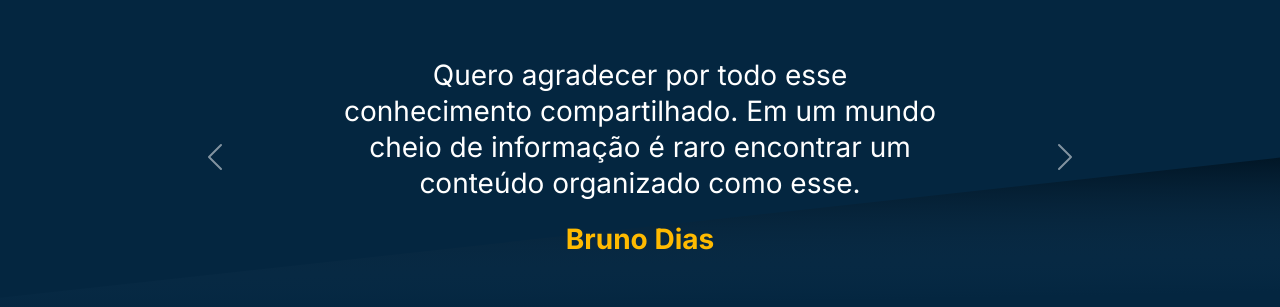
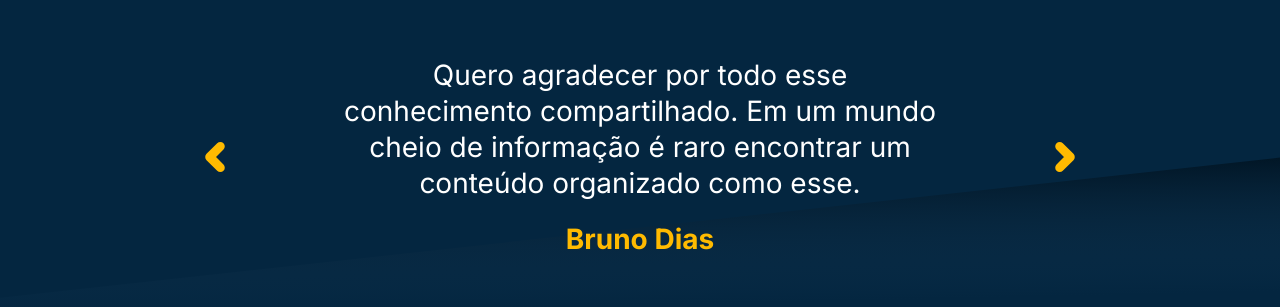
Before and after one commit to CarlosX559/leitura_inteligente, a plain HTML site: page index.html in a window 1280 px wide. Shown: the part 5216-5523 px from the top of the page. Drawn offline with nearby package versions, Linux system fonts and the light colour scheme; no server answers; a script that the page names is missing.

Commit message:
add arrows comments

```diff
--- a/css/style.css
+++ b/css/style.css
@@ -21,6 +21,7 @@ body {
 a {
     text-decoration: none !important;
 }
+
 /*
 [data-animation] {
     opacity: 0;
@@ -193,6 +194,7 @@ a {
     margin: auto;
     background-position: center;
 }
+
 .area_texts_home {
     display: flex;
     flex-direction: column;
@@ -517,9 +519,11 @@ a {
     color: var(--color-primary);
     margin: 0px 0px 20px 0px;
 }
+
 .sub_title_fast {
     max-width: 500px;
 }
+
 .sub_title_fast h2 {
     text-align: center;
     font-weight: 700;
@@ -743,6 +747,11 @@ a {
     height: 100%;
     background-color: #042640;
     z-index: 1;
+}
+
+.carousel-control-next,
+.carousel-control-prev {
+    opacity: 1 !important;
 }
 
 .container_comments {
--- a/index.html
+++ b/index.html
@@ -667,12 +667,20 @@
                             </div>
                             <button class="carousel-control-prev" type="button"
                                 data-bs-target="#carouselExampleControls" data-bs-slide="prev">
-                                <span class="carousel-control-prev-icon" aria-hidden="true"></span>
+                                <svg class="carousel-control-prev-icon" width="12" height="18" viewBox="0 0 12 18"
+                                    fill="none" xmlns="http://www.w3.org/2000/svg">
+                                    <path d="M9 15L3 9L9 3" stroke="#FFBA00" stroke-width="5" stroke-linecap="round"
+                                        stroke-linejoin="round" />
+                                </svg>
                                 <span class="visually-hidden">Previous</span>
                             </button>
                             <button class="carousel-control-next" type="button"
                                 data-bs-target="#carouselExampleControls" data-bs-slide="next">
-                                <span class="carousel-control-next-icon" aria-hidden="true"></span>
+                                <svg class="carousel-control-next-icon" width="12" height="18" viewBox="0 0 12 18"
+                                    fill="none" xmlns="http://www.w3.org/2000/svg">
+                                    <path d="M3 15L9 9L3 3" stroke="#FFBA00" stroke-width="5" stroke-linecap="round"
+                                        stroke-linejoin="round" />
+                                </svg>
                                 <span class="visually-hidden">Next</span>
                             </button>
                         </div>
```
